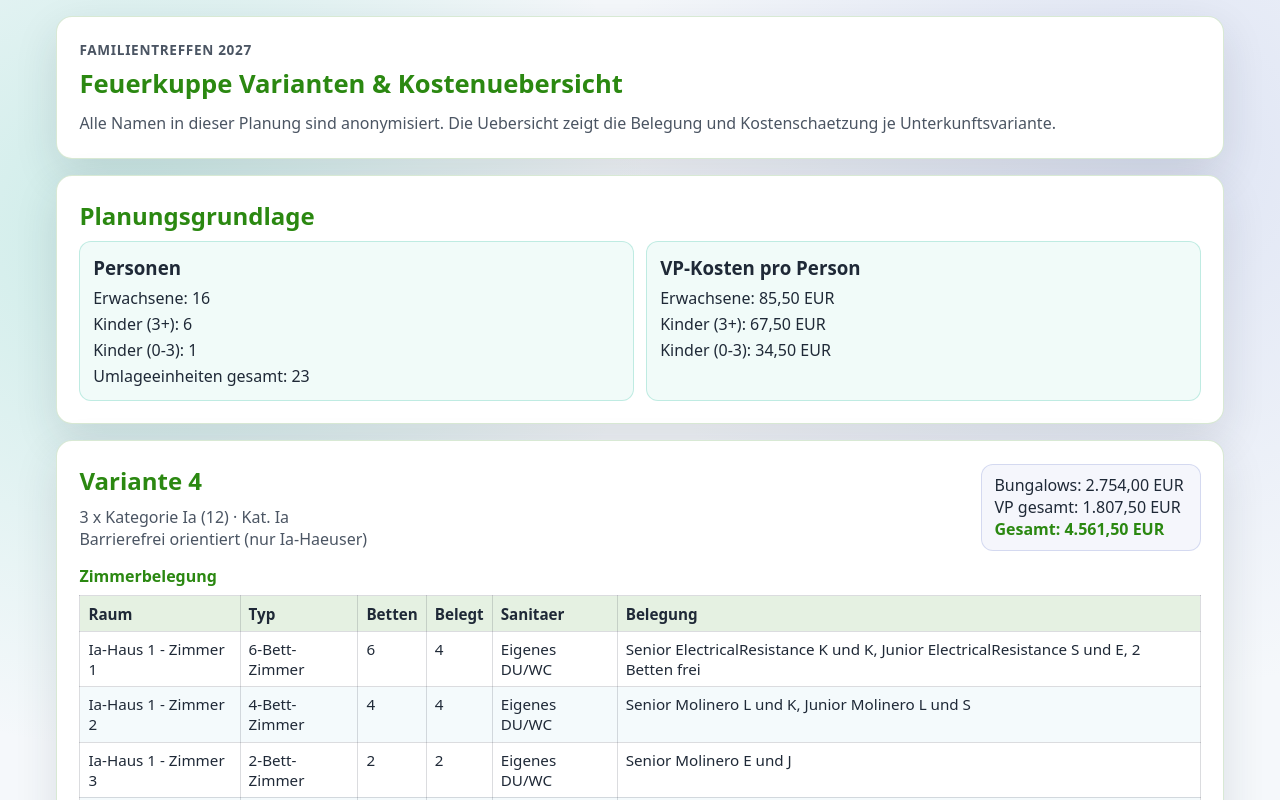
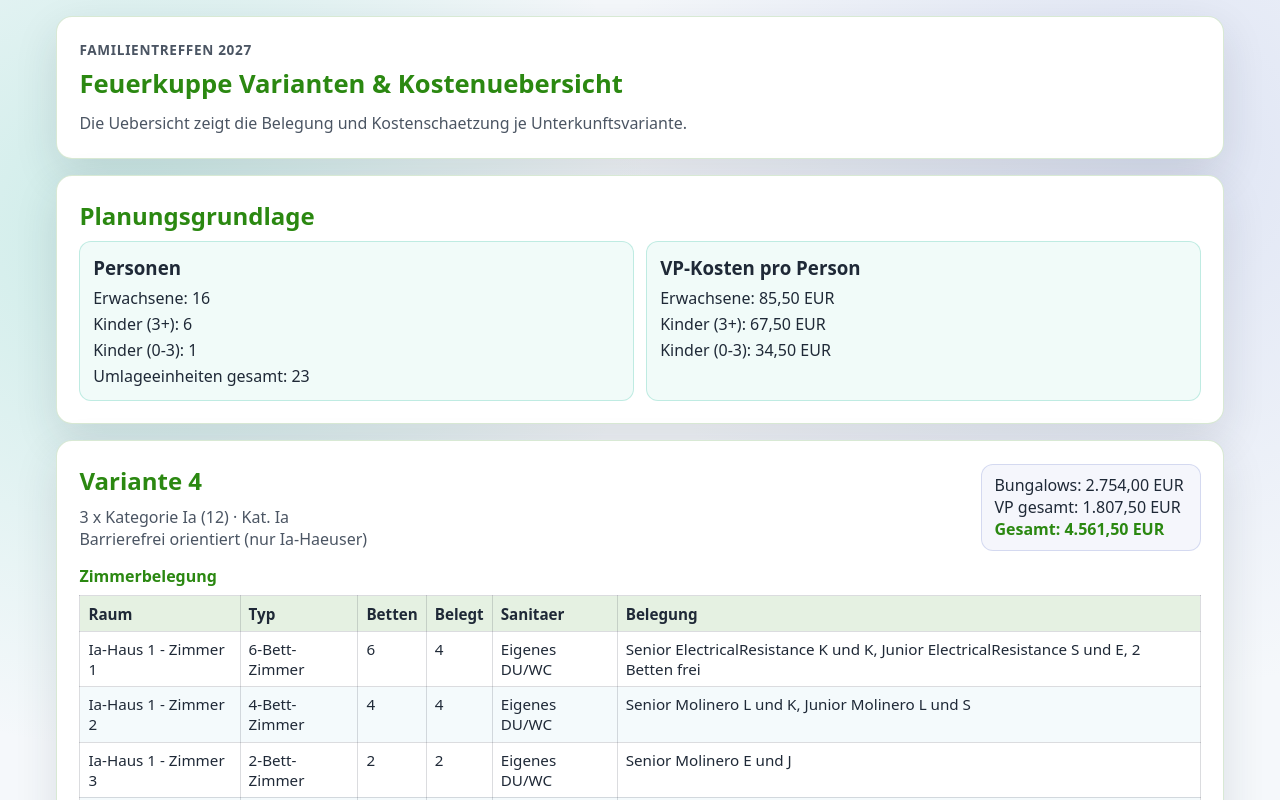
Before and after one commit to selfishlars/famtreff27, a React (Vite) app: page / in a window 1280 px wide. Shown: the top 800 px of the page. Built offline with nearby package versions, Linux system fonts and the light colour scheme.

Commit message:
chore: remove anonymization notice from hero text

```diff
--- a/src/App.tsx
+++ b/src/App.tsx
@@ -18,10 +18,7 @@ function App() {
       <section className="hero-card" aria-live="polite">
         <p className="offline-kicker">Familientreffen 2027</p>
         <h1>Feuerkuppe Varianten & Kostenuebersicht</h1>
-        <p>
-          Alle Namen in dieser Planung sind anonymisiert. Die Uebersicht zeigt
-          die Belegung und Kostenschaetzung je Unterkunftsvariante.
-        </p>
+        <p>Die Uebersicht zeigt die Belegung und Kostenschaetzung je Unterkunftsvariante.</p>
       </section>
 
       <section className="meta-card" aria-labelledby="grundlagen-heading">
```
